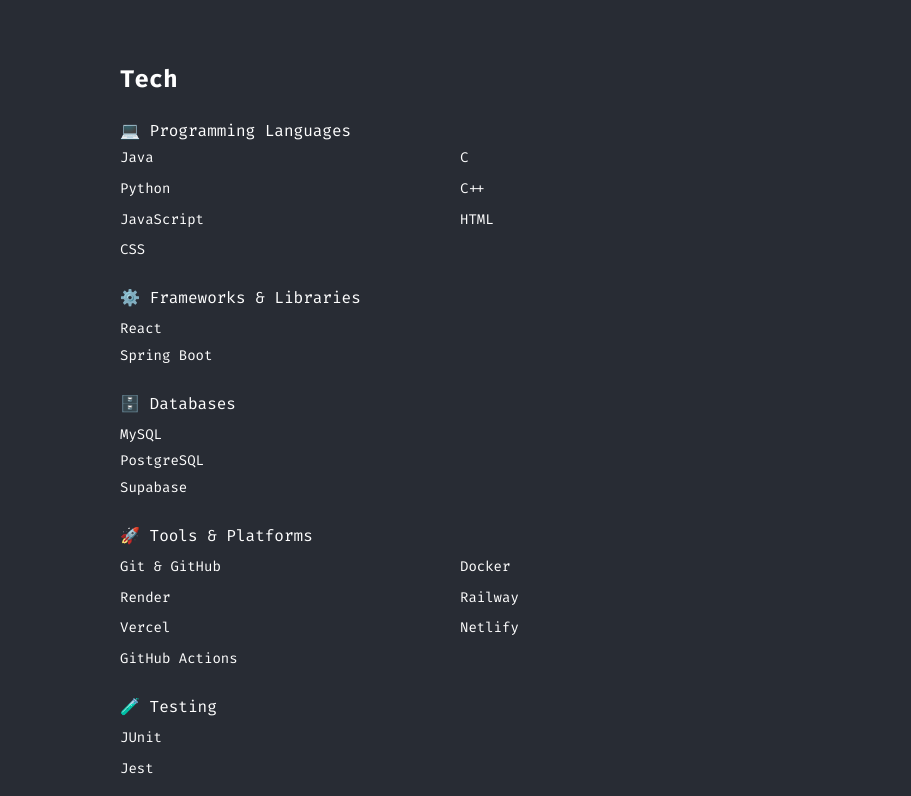
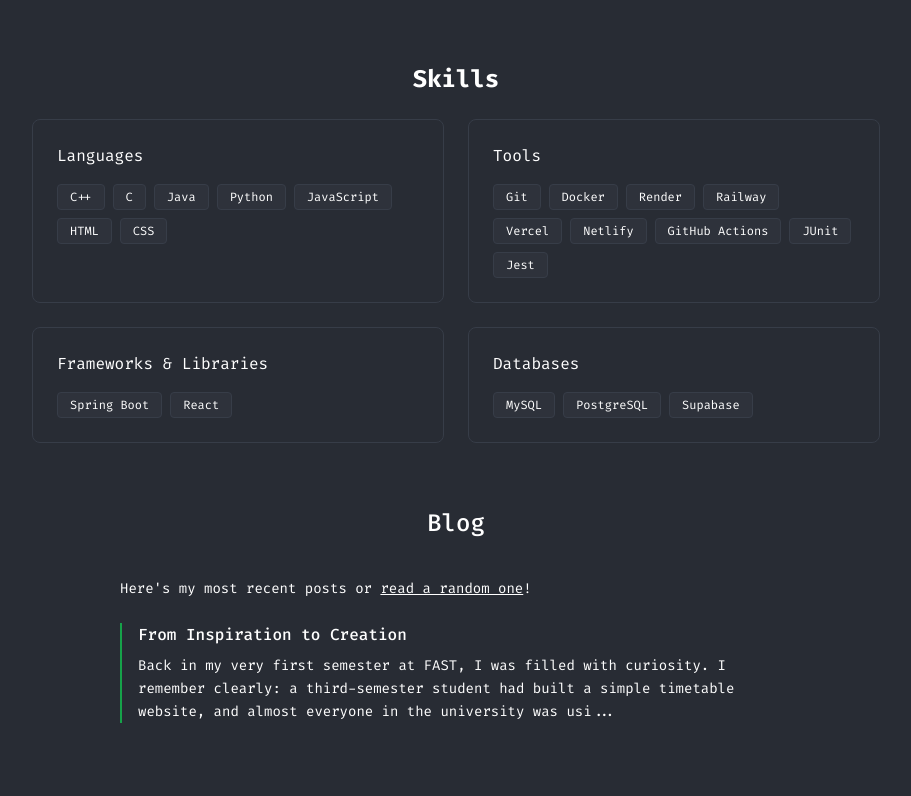
Before and after one commit to badarali5/portfolio-website, a React (Vite) app: page / in a window 1280 px wide. Shown: the part 984-1780 px from the top of the page, without its empty margins (184-1095 px from the left). After the commit the page ends 1755 px from the top, so only its background shows below. Built offline with nearby package versions, Linux system fonts and the light colour scheme; the HTML template or start-up script is replaced by a standard one.

Commit message:
Refactor Navigation and TechSection components for improved clarity and consistency; update ProjectsSection user metrics and adjust markdown styles in CSS

```diff
--- a/src/components/Navigation.tsx
+++ b/src/components/Navigation.tsx
@@ -3,7 +3,7 @@ import { cn } from "@/lib/utils";
 const navigation = [
 	{ name: "home", href: "#", active: true },
 	{ name: "projects", href: "#projects" },
-	{ name: "tech", href: "#tech" },
+	{ name: "skills", href: "#tech" },
 	{ name: "blog", href: "#blog" }, // internal route now opens in same tab
 	{
 		name: "github",
--- a/src/components/ProjectsSection.tsx
+++ b/src/components/ProjectsSection.tsx
@@ -16,9 +16,9 @@ const projects: Project[] = [
         <p className="font-mono text-sm text-text-secondary/80 mb-2">
   A notes and past papers hub for FAST university students,
     <span className="text-text-secondary opacity-100 font-semibold"> solving a real-world academic need</span>, with{' '}
-  <span className="text-text-secondary opacity-100 font-semibold">1.3K+ active users</span>, generating{' '}
-  <span className="text-text-secondary opacity-100 font-semibold">7.3K+ views</span>, and handling{' '}
-  <span className="text-text-secondary opacity-100 font-semibold">21K+ total events</span> with a{' '}
+  <span className="text-text-secondary opacity-100 font-semibold">1800+ active users</span>, generating{' '}
+  <span className="text-text-secondary opacity-100 font-semibold">11000+ views</span>, and handling{' '}
+  <span className="text-text-secondary opacity-100 font-semibold">31000+ total events</span> with a{' '}
   <span className="text-text-secondary opacity-100 font-semibold">60% engagement rate</span>.
 </p>
 
--- a/src/components/TechSection.tsx
+++ b/src/components/TechSection.tsx
@@ -1,54 +1,58 @@
 export const TechSection = () => {
   return (
-    <div className="max-w-2xl mx-auto">
-      <h2 className="font-mono text-2xl font-bold text-text-primary mb-6 random-underline-hover">Tech</h2>
-      <div className="space-y-6 text-text-secondary font-mono text-sm leading-relaxed">
-        <div>
-          <h3 className="font-mono text-base text-text-primary mb-1 random-underline-hover">💻 Programming Languages</h3>
-          <ul className="grid grid-cols-2 gap-2">
-            <li>Java </li>
-            <li>C </li>
-            <li>Python </li>
-            <li>C++ </li>
-            <li>JavaScript </li>
-            <li>HTML </li>
-            <li>CSS </li>
-          </ul>
-        </div>
-        <div>
-          <h3 className="font-mono text-base text-text-primary mb-2 random-underline-hover">⚙️ Frameworks & Libraries</h3>
-          <ul className="grid grid-cols-1 gap-1">
-            <li>React </li>
-            <li>Spring Boot </li>
-          </ul>
-        </div>
-        <div>
-          <h3 className="font-mono text-base text-text-primary mb-2 random-underline-hover">🗄️ Databases</h3>
-          <ul className="grid grid-cols-1 gap-1">
-            <li>MySQL </li>
-            <li>PostgreSQL </li>
-            <li>Supabase </li>
-          </ul>
-        </div>
-        <div>
-          <h3 className="font-mono text-base text-text-primary mb-2 random-underline-hover">🚀 Tools & Platforms</h3>
-          <ul className="grid grid-cols-2 gap-2">
-            <li>Git & GitHub </li>
-            <li>Docker </li>
-            <li>Render</li>
-            <li>Railway</li>
-            <li>Vercel</li>
-            <li>Netlify </li>
-            <li>GitHub Actions </li>
-          </ul>
-        </div>
-        <div>
-          <h3 className="font-mono text-base text-text-primary mb-2 random-underline-hover">🧪 Testing</h3>
-          <ul className="grid grid-cols-1 gap-2">
-            <li>JUnit </li>
-            <li>Jest </li>
-          </ul>
-        </div>
+    <div className="max-w-4xl mx-auto">
+  <h2 className="font-mono text-2xl font-bold text-text-primary mb-6 random-underline-hover text-center w-full">Skills</h2>
+
+      {/* Card grid: 1 col on small, 2 cols on sm+ */}
+      <div className="grid grid-cols-1 sm:grid-cols-2 gap-6">
+        {/* Languages card */}
+        <section className="border border-border rounded-lg p-6 bg-background">
+          <h3 className="font-mono text-base text-text-primary mb-4 random-underline-hover">Languages</h3>
+          <div className="flex flex-wrap gap-2">
+            <span className="inline-block px-3 py-1 rounded text-xs font-mono bg-muted/40 border border-border text-text-primary">C++</span>
+            <span className="inline-block px-3 py-1 rounded text-xs font-mono bg-muted/40 border border-border text-text-primary">C</span>
+            <span className="inline-block px-3 py-1 rounded text-xs font-mono bg-muted/40 border border-border text-text-primary">Java</span>
+            <span className="inline-block px-3 py-1 rounded text-xs font-mono bg-muted/40 border border-border text-text-primary">Python</span>
+            <span className="inline-block px-3 py-1 rounded text-xs font-mono bg-muted/40 border border-border text-text-primary">JavaScript</span>
+            <span className="inline-block px-3 py-1 rounded text-xs font-mono bg-muted/40 border border-border text-text-primary">HTML</span>
+            <span className="inline-block px-3 py-1 rounded text-xs font-mono bg-muted/40 border border-border text-text-primary">CSS</span>
+          </div>
+        </section>
+
+        {/* Tools card */}
+        <section className="border border-border rounded-lg p-6 bg-background">
+          <h3 className="font-mono text-base text-text-primary mb-4 random-underline-hover">Tools</h3>
+          <div className="flex flex-wrap gap-2">
+            <span className="inline-block px-3 py-1 rounded text-xs font-mono bg-muted/40 border border-border text-text-primary">Git</span>
+            <span className="inline-block px-3 py-1 rounded text-xs font-mono bg-muted/40 border border-border text-text-primary">Docker</span>
+            <span className="inline-block px-3 py-1 rounded text-xs font-mono bg-muted/40 border border-border text-text-primary">Render</span>
+            <span className="inline-block px-3 py-1 rounded text-xs font-mono bg-muted/40 border border-border text-text-primary">Railway</span>
+            <span className="inline-block px-3 py-1 rounded text-xs font-mono bg-muted/40 border border-border text-text-primary">Vercel</span>
+            <span className="inline-block px-3 py-1 rounded text-xs font-mono bg-muted/40 border border-border text-text-primary">Netlify</span>
+            <span className="inline-block px-3 py-1 rounded text-xs font-mono bg-muted/40 border border-border text-text-primary">GitHub Actions</span>
+            <span className="inline-block px-3 py-1 rounded text-xs font-mono bg-muted/40 border border-border text-text-primary">JUnit</span>
+            <span className="inline-block px-3 py-1 rounded text-xs font-mono bg-muted/40 border border-border text-text-primary">Jest</span>
+          </div>
+        </section>
+
+        {/* Frameworks & Libraries card */}
+        <section className="border border-border rounded-lg p-6 bg-background">
+          <h3 className="font-mono text-base text-text-primary mb-4 random-underline-hover">Frameworks & Libraries</h3>
+          <div className="flex flex-wrap gap-2">
+            <span className="inline-block px-3 py-1 rounded text-xs font-mono bg-muted/40 border border-border text-text-primary">Spring Boot</span>
+            <span className="inline-block px-3 py-1 rounded text-xs font-mono bg-muted/40 border border-border text-text-primary">React</span>
+          </div>
+        </section>
+
+        {/* Databases card */}
+        <section className="border border-border rounded-lg p-6 bg-background">
+          <h3 className="font-mono text-base text-text-primary mb-4 random-underline-hover">Databases</h3>
+          <div className="flex flex-wrap gap-2">
+            <span className="inline-block px-3 py-1 rounded text-xs font-mono bg-muted/40 border border-border text-text-primary">MySQL</span>
+            <span className="inline-block px-3 py-1 rounded text-xs font-mono bg-muted/40 border border-border text-text-primary">PostgreSQL</span>
+            <span className="inline-block px-3 py-1 rounded text-xs font-mono bg-muted/40 border border-border text-text-primary">Supabase</span>
+          </div>
+        </section>
       </div>
     </div>
   );
--- a/src/index.css
+++ b/src/index.css
@@ -120,12 +120,12 @@ All colors MUST be HSL.
     margin-bottom: 1rem;
     font-weight: 600;
   }
-  .markdown-body h1 { font-size: 1.875rem; }
-  .markdown-body h2 { font-size: 1.5rem; }
-  .markdown-body h3 { font-size: 1.25rem; }
+  .markdown-body h1 { font-size: 2rem; }
+  .markdown-body h2 { font-size: 1.875rem; }
+  .markdown-body h3 { font-size: 1.5rem; }
   .markdown-body ul, .markdown-body ol { margin: 1rem 0 1.5rem 1.25rem; }
   .markdown-body li { margin: 0.25rem 0; }
-  .markdown-body code { background: rgba(255,255,255,0.08); padding: 0.15rem 0.35rem; border-radius: 4px; font-size: 0.85em; }
+  .markdown-body code { background: rgba(255,255,255,0.08); padding: 0.15rem 0.35rem; border-radius: 4px; font-size: 1em; }
   .markdown-body pre { background: rgba(255,255,255,0.08); padding: 1rem; border-radius: 6px; overflow-x: auto; }
   .markdown-body pre code { background: transparent; padding: 0; }
   .markdown-body a { text-decoration: underline; }
```
